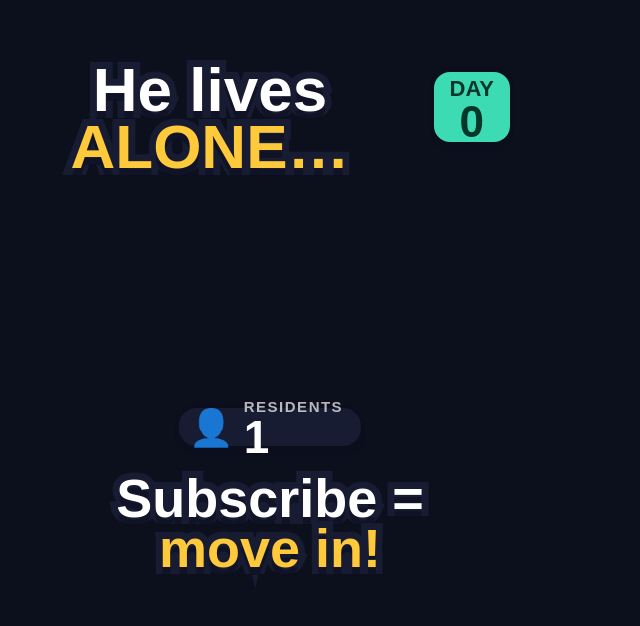
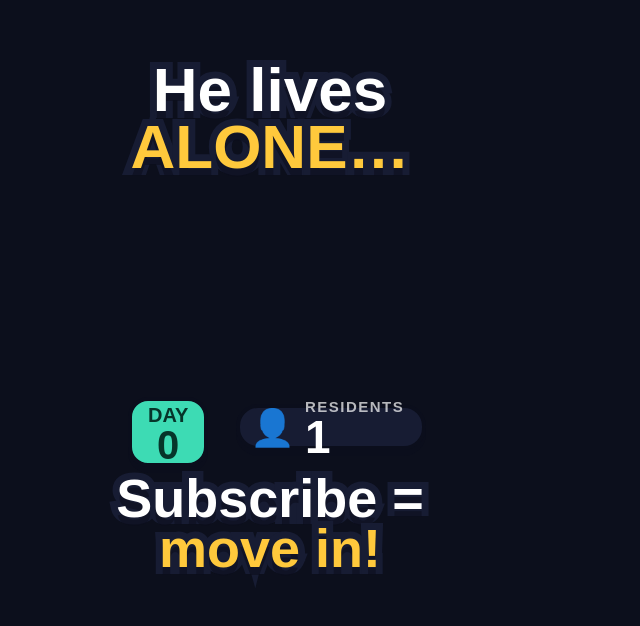
Before and after one commit to donji1998/donji1998, a website: page web/thumb.html in a window 1280 px wide. Shown: the part 144-770 px from the top of the page, without its empty margins (0-640 px from the left). Drawn offline with nearby package versions, Linux system fonts and the light colour scheme; a web font is replaced by a local one.

Commit message:
Vertical thumbnails: title centred, day badge next to the residents count
Co-Authored-By: Claude Opus 5.5 <noreply@anthropic.com>
Claude-Session: https://claude.ai/code/session_01CJP3KXsY2S4fBqqbEEWvoS

```diff
--- a/web/thumb.html
+++ b/web/thumb.html
@@ -22,11 +22,12 @@
   /* vertical 540x960 (x2) */
   .v #wrap { width: 540px; height: 960px; }
   /* texts sit in the middle 60%: YouTube crops Shorts thumbnails top and bottom and puts its own UI there */
-  .v #top { top: 205px; font-size: 62px; right: 120px; }
+  .v #top { top: 205px; font-size: 62px; }
   .v #bottom { top: 618px; bottom: auto; font-size: 54px; }
   .v .pill { right: 18px; top: 560px; }
-  .v .pill, .v.group .pill { right: auto; left: 50%; translate: -50% 0; top: 548px; } .v .pill b { font-size: 46px; }
-  .v .day { right: 26px; top: 212px; padding: 4px 16px 0; font-size: 22px; } .v .day b { display: block; font-size: 44px; line-height: 0.9; }
+  /* day badge and residents side by side, centred as a pair */
+  .v .pill, .v.group .pill { right: auto; left: 50%; translate: -34px 0; top: 548px; } .v .pill b { font-size: 46px; }
+  .v .day { right: auto; left: 50%; translate: -142px 0; top: 541px; padding: 3px 16px 0; font-size: 20px; } .v .day b { display: block; font-size: 40px; line-height: 0.9; }
   /* horizontal 640x360 (x2) */
   .h #wrap { width: 640px; height: 360px; }
   .h #top { top: 26px; left: 18px; right: auto; width: 330px; font-size: 54px; text-align: left; -webkit-text-stroke-width: 11px; }
```
Also changed, not shown: brand/thumb-day0-1080x1920.jpg, brand/thumb-day0-1080x1920.png, brand/thumb-day1-1080x1920.jpg, brand/thumb-day1-1080x1920.png, brand/thumb-day2-1080x1920.jpg, brand/thumb-day2-1080x1920.png, brand/thumb-day3-1080x1920.jpg, brand/thumb-day3-1080x1920.png.
